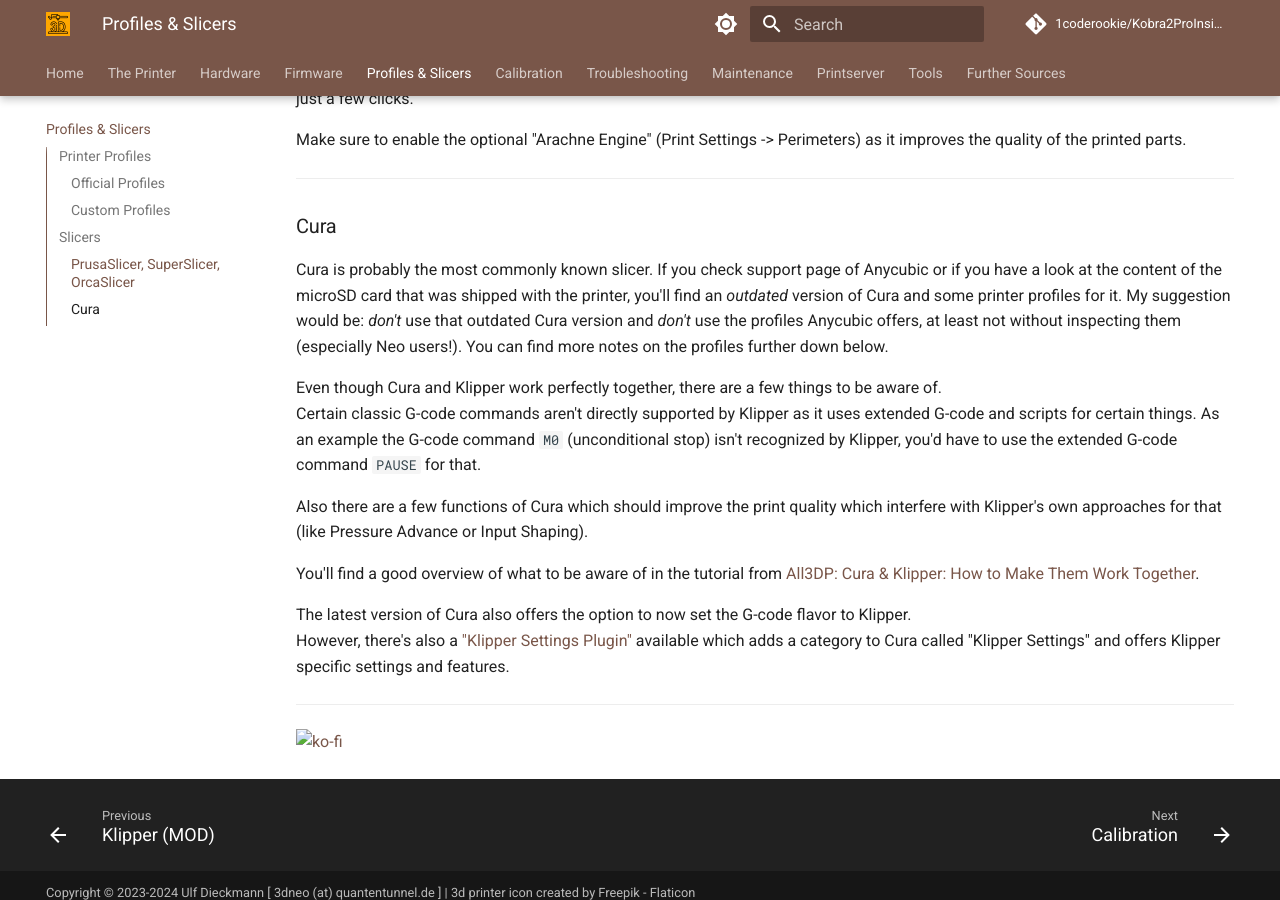
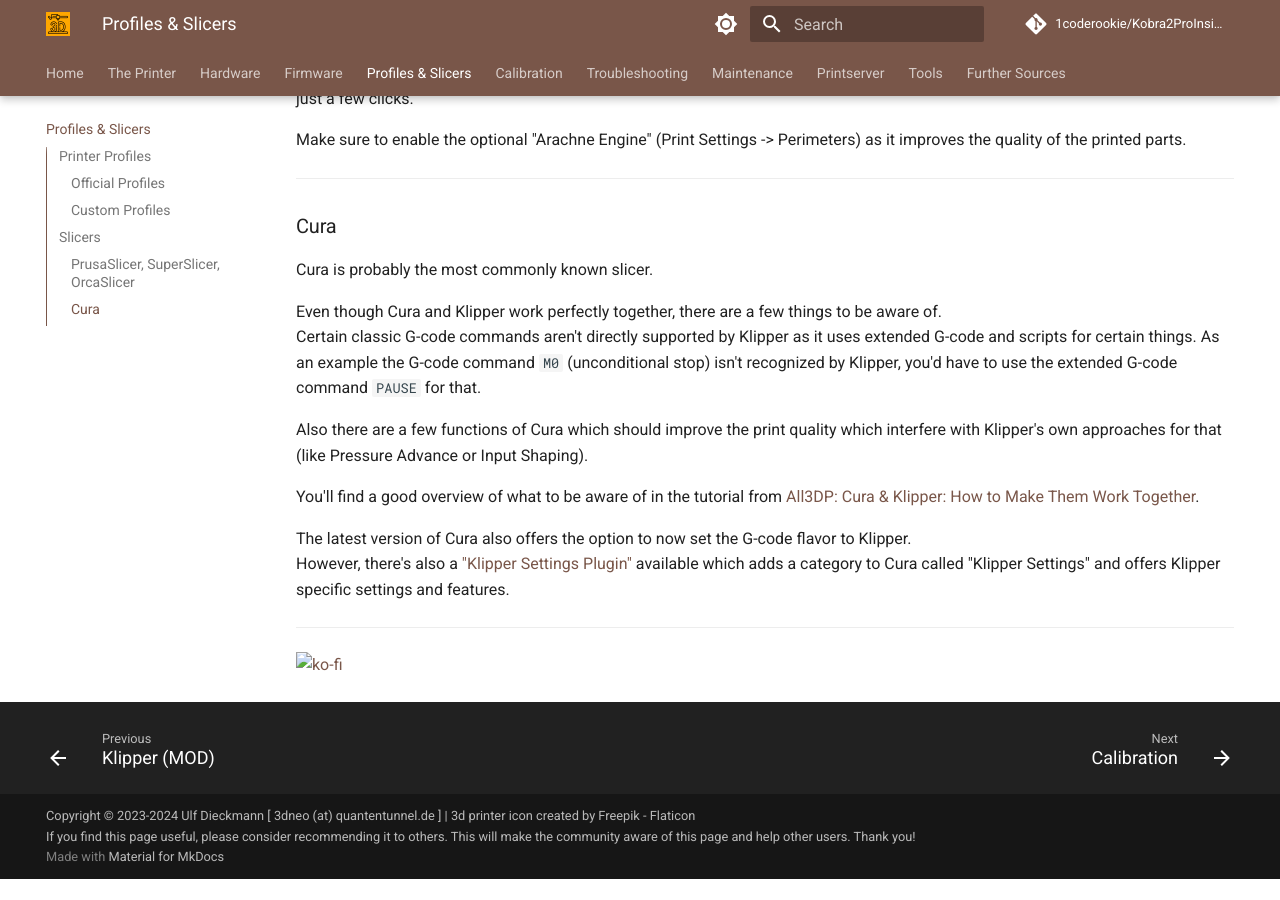
Before and after one commit to 1coderookie/Kobra2ProInsights, an MkDocs documentation site: the page built from docs/profiles.md, in a window 1280 px wide and 900 px high, scrolled down 2080 px. Built offline with MkDocs 1.6.1 and Material for MkDocs 9.7.7, drawn with Linux system fonts in a browser that asks for light colours; comment, search, counter and statistics services are not loaded; after the commit the page ends 2959 px from its top, so only the background shows below that.

Commit message:
Update profiles.md

```diff
--- a/docs/profiles.md
+++ b/docs/profiles.md
@@ -76,7 +76,7 @@
 ---
 
 ### Cura
-Cura is probably the most commonly known slicer. If you check support page of Anycubic or if you have a look at the content of the microSD card that was shipped with the printer, you'll find an *outdated* version of Cura and some printer profiles for it. My suggestion would be: *don't* use that outdated Cura version and *don't* use the profiles Anycubic offers, at least not without inspecting them (especially Neo users!). You can find more notes on the profiles further down below.
+Cura is probably the most commonly known slicer.
 
 Even though Cura and Klipper work perfectly together, there are a few things to be aware of.
 Certain classic G-code commands aren't directly supported by Klipper as it uses extended G-code and scripts for certain things. As an example the G-code command `M0` (unconditional stop) isn't recognized by Klipper, you'd have to use the extended G-code command `PAUSE` for that.
```
